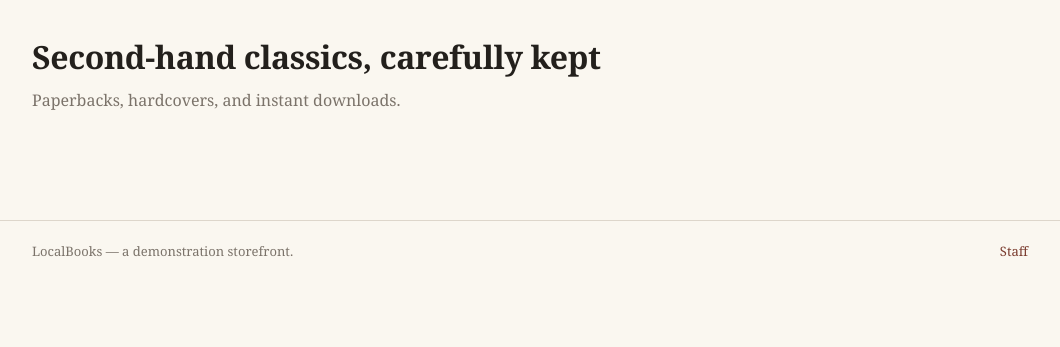
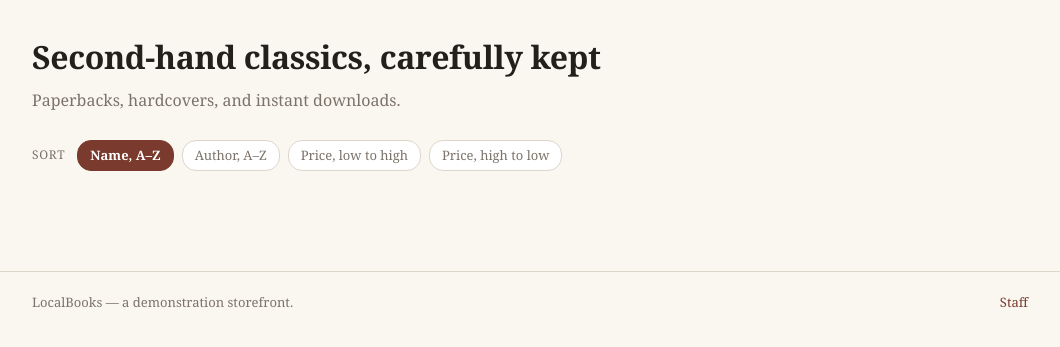
Before and after one commit to deepcodersinc/book-store, a FastAPI app: page /?sort=title_asc in a window 1280 px wide. Shown: the part 70-417 px from the top of the page, without its empty margins (110-1170 px from the left). Run offline with FastAPI, Linux system fonts and the light colour scheme; data that the repository does not hold is empty.

Commit message:
sort impl

```diff
--- a/apps/storefront/routes.py
+++ b/apps/storefront/routes.py
@@ -41,15 +41,19 @@ def _page(request: Request, template: str, **context) -> HTMLResponse:
 # ── Browsing ────────────────────────────────────────────────────────────────
 
 @router.get("/", response_class=HTMLResponse)
-async def home(request: Request):
-    return _page(request, "index.html", books=catalog.browse(limit=12),
-                 cover_url=catalog.cover_url)
+async def home(request: Request, sort: str = catalog.DEFAULT_SORT):
+    sort = catalog.normalise_sort(sort)
+    return _page(request, "index.html", books=catalog.browse(limit=12, sort=sort),
+                 cover_url=catalog.cover_url, sort=sort,
+                 sort_options=catalog.SORT_OPTIONS)
 
 
 @router.get("/books", response_class=HTMLResponse)
-async def book_list(request: Request):
-    return _page(request, "index.html", books=catalog.browse(),
-                 cover_url=catalog.cover_url)
+async def book_list(request: Request, sort: str = catalog.DEFAULT_SORT):
+    sort = catalog.normalise_sort(sort)
+    return _page(request, "index.html", books=catalog.browse(sort=sort),
+                 cover_url=catalog.cover_url, sort=sort,
+                 sort_options=catalog.SORT_OPTIONS)
 
 
 @router.get("/search", response_class=HTMLResponse)
--- a/apps/storefront/templates/index.html
+++ b/apps/storefront/templates/index.html
@@ -4,6 +4,13 @@
   <h1>Second-hand classics, carefully kept</h1>
   <p>Paperbacks, hardcovers, and instant downloads.</p>
 </section>
+<nav class="sortbar" aria-label="Sort books">
+  <span>Sort</span>
+  {% for key, label in sort_options %}
+  <a href="?sort={{ key }}" class="pill{% if key == sort %} active{% endif %}"
+     {% if key == sort %}aria-current="page"{% endif %}>{{ label }}</a>
+  {% endfor %}
+</nav>
 <div class="grid">
   {% for book in books %}
   <article class="card">
--- a/data/books.py
+++ b/data/books.py
@@ -3,18 +3,46 @@
 from data import db
 
 
-def list_books(search: str | None = None, limit: int = 50) -> list[dict]:
+# Orderings the listing supports. Never interpolate anything else into the
+# query — the caller's sort key only ever selects one of these clauses.
+# Books with no edition have no price, so they sort last either way, and every
+# clause breaks ties on title to keep the order stable.
+SORT_CLAUSES = {
+    "title_asc": "lower(b.title)",
+    "author_asc": "lower(b.author), lower(b.title)",
+    "price_asc": "min_price_cents IS NULL, min_price_cents ASC, lower(b.title)",
+    "price_desc": "min_price_cents IS NULL, min_price_cents DESC, lower(b.title)",
+}
+
+DEFAULT_SORT = "title_asc"
+
+
+def list_books(search: str | None = None, limit: int = 50,
+               sort: str = DEFAULT_SORT) -> list[dict]:
+    """Catalogue listing. Sorting happens here, before the limit, so a price
+    ordering surfaces the cheapest books in the shop rather than reshuffling
+    the alphabetically first ones."""
+    order_by = SORT_CLAUSES.get(sort, SORT_CLAUSES[DEFAULT_SORT])
+    price = "(SELECT MIN(price_cents) FROM editions e WHERE e.book_id = b.id)"
     if search:
         pattern = f"%{search.lower()}%"
         return db.query(
-            """
-            SELECT * FROM books
-            WHERE lower(title) LIKE ? OR lower(author) LIKE ?
-            ORDER BY title LIMIT ?
+            f"""
+            SELECT b.*, {price} AS min_price_cents
+            FROM books b
+            WHERE lower(b.title) LIKE ? OR lower(b.author) LIKE ?
+            ORDER BY {order_by} LIMIT ?
             """,
             (pattern, pattern, limit),
         )
-    return db.query("SELECT * FROM books ORDER BY title LIMIT ?", (limit,))
+    return db.query(
+        f"""
+        SELECT b.*, {price} AS min_price_cents
+        FROM books b
+        ORDER BY {order_by} LIMIT ?
+        """,
+        (limit,),
+    )
 
 
 def get_book(book_id: int) -> dict | None:
--- a/services/catalog/service.py
+++ b/services/catalog/service.py
@@ -36,9 +36,28 @@ def _to_book(row: dict, editions: list[dict] | None = None) -> Book:
     )
 
 
-def browse(search: str | None = None, limit: int = 50) -> list[Book]:
+# How a shopper may order the listing, in the order the choices are offered.
+SORT_OPTIONS = [
+    ("title_asc", "Name, A–Z"),
+    ("author_asc", "Author, A–Z"),
+    ("price_asc", "Price, low to high"),
+    ("price_desc", "Price, high to low"),
+]
+
+DEFAULT_SORT = book_repo.DEFAULT_SORT
+
+
+def normalise_sort(sort: str | None) -> str:
+    """Fall back to the default rather than erroring on an unknown ordering."""
+    keys = {key for key, _ in SORT_OPTIONS}
+    return sort if sort in keys else DEFAULT_SORT
+
+
+def browse(search: str | None = None, limit: int = 50,
+           sort: str = DEFAULT_SORT) -> list[Book]:
     """Catalogue listing, with editions attached so prices can be shown."""
-    rows = book_repo.list_books(search=search, limit=limit)
+    rows = book_repo.list_books(search=search, limit=limit,
+                                sort=normalise_sort(sort))
     return [_to_book(row, book_repo.editions_for_book(row["id"])) for row in rows]
 
 
--- a/static/style.css
+++ b/static/style.css
@@ -48,6 +48,23 @@ h3 { font-size: 15px; margin: 10px 0 2px; }
 .hero { margin-bottom: 28px; }
 .hero h1 { font-size: 32px; }
 .hero p { color: var(--muted); margin: 0; }
+
+.sortbar {
+  display: flex; align-items: center; flex-wrap: wrap; gap: 8px;
+  margin-bottom: 20px; font-size: 13px;
+}
+.sortbar > span { color: var(--muted); text-transform: uppercase;
+  letter-spacing: 0.06em; font-size: 12px; margin-right: 4px; }
+.sortbar .pill {
+  padding: 4px 12px; border: 1px solid var(--line); border-radius: 14px;
+  color: var(--muted); background: #fff;
+}
+.sortbar .pill:hover { border-color: var(--accent); color: var(--accent);
+  text-decoration: none; }
+.sortbar .pill.active {
+  background: var(--accent); border-color: var(--accent); color: #fff;
+  font-weight: bold;
+}
 
 .grid {
   display: grid; gap: 28px;
```
